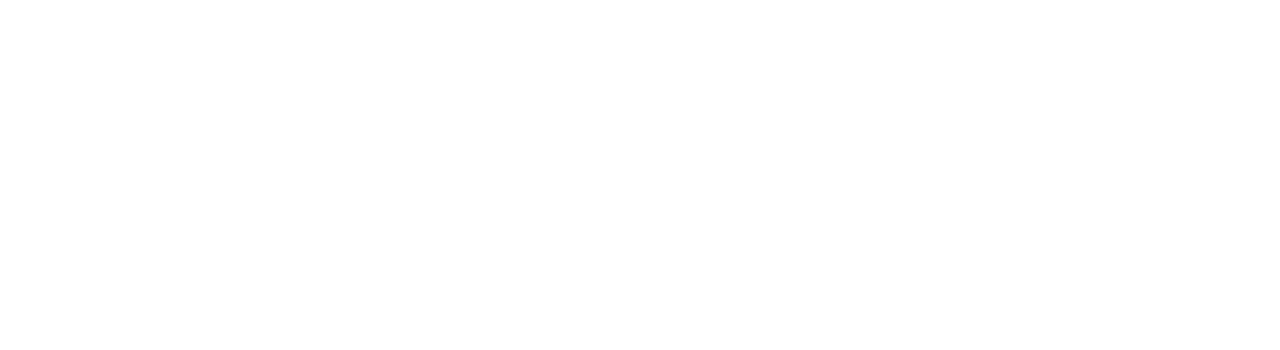
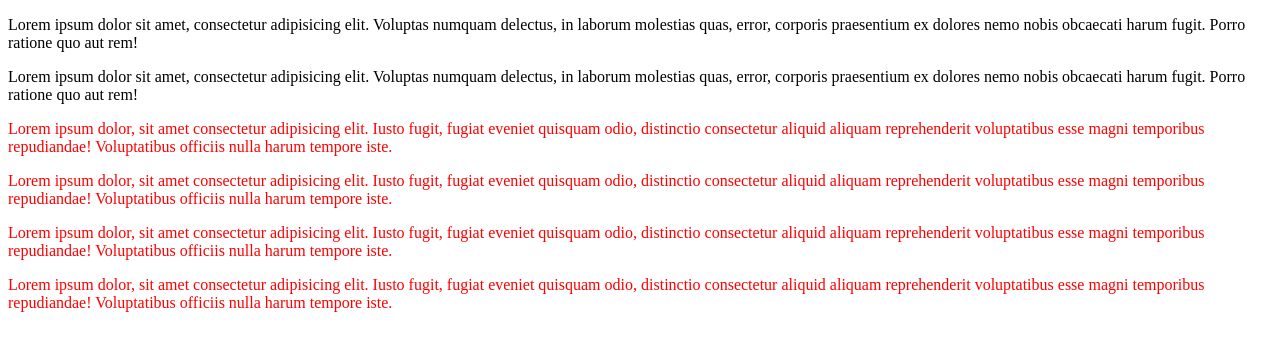
Before and after one commit to AsifAhmed786/formPractice, a plain HTML site: page JS123.html in a window 1280 px wide. Drawn offline with Linux system fonts and the light colour scheme.

Commit message:
practice completed

```diff
--- a/JS123.html
+++ b/JS123.html
@@ -15,6 +15,16 @@
     <button onclick="changeColor()">Change color</button>
     <button onclick="changeFont()">Change Font</button> -->
     <!-- <button onclick="changeFont()"></button> -->
+
+
+    <p>Lorem ipsum dolor sit amet, consectetur adipisicing elit. Voluptas numquam delectus, in laborum molestias quas, error, corporis praesentium ex dolores nemo nobis obcaecati harum fugit. Porro ratione quo aut rem!</p>
+    <p>Lorem ipsum dolor sit amet, consectetur adipisicing elit. Voluptas numquam delectus, in laborum molestias quas, error, corporis praesentium ex dolores nemo nobis obcaecati harum fugit. Porro ratione quo aut rem!</p>
+    <div id="div1">
+        <p>Lorem ipsum dolor, sit amet consectetur adipisicing elit. Iusto fugit, fugiat eveniet quisquam odio, distinctio consectetur aliquid aliquam reprehenderit voluptatibus esse magni temporibus repudiandae! Voluptatibus officiis nulla harum tempore iste.</p>
+        <p>Lorem ipsum dolor, sit amet consectetur adipisicing elit. Iusto fugit, fugiat eveniet quisquam odio, distinctio consectetur aliquid aliquam reprehenderit voluptatibus esse magni temporibus repudiandae! Voluptatibus officiis nulla harum tempore iste.</p>
+        <p>Lorem ipsum dolor, sit amet consectetur adipisicing elit. Iusto fugit, fugiat eveniet quisquam odio, distinctio consectetur aliquid aliquam reprehenderit voluptatibus esse magni temporibus repudiandae! Voluptatibus officiis nulla harum tempore iste.</p>
+        <p>Lorem ipsum dolor, sit amet consectetur adipisicing elit. Iusto fugit, fugiat eveniet quisquam odio, distinctio consectetur aliquid aliquam reprehenderit voluptatibus esse magni temporibus repudiandae! Voluptatibus officiis nulla harum tempore iste.</p>
+    </div>
 </body>
 <script src="JS123.js"></script>
 </html>
--- a/JS123.js
+++ b/JS123.js
@@ -25,3 +25,10 @@
 //     var b = document.getElementById("para1");
 //     b.style.color = "red"
 // }
+
+
+var i = document.getElementById("div1")
+var a = i.getElementsByTagName("p")
+for(var b = 0; b <a.length;b++){
+    a[b].style.color = "red"
+}
```
